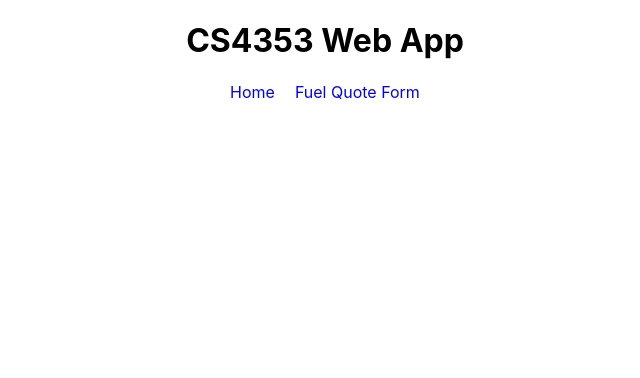
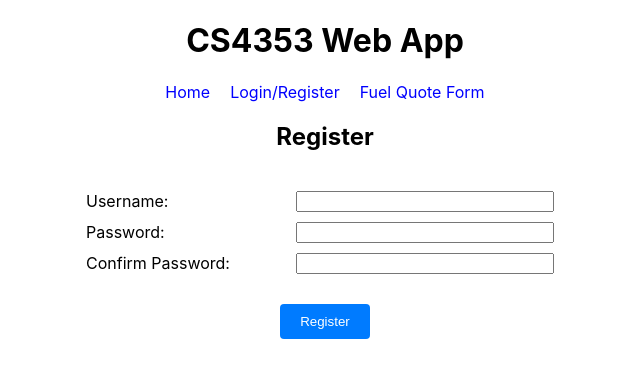
Before and after one commit to anhvu0/Fuel4353, a React (Create React App) app in the folder fuel_rate_calc/: page /register in a window 1280 px wide. Shown: the top 378 px of the page, without its empty margins (315-955 px from the left). Built offline with nearby package versions, Linux system fonts and the light colour scheme.

Commit message:
fuelquoteformv2

```diff
--- a/fuel_rate_calc/src/App.js
+++ b/fuel_rate_calc/src/App.js
@@ -1,4 +1,6 @@
 import './App.css';
+import Login from './Login';
+import Register from './Register';
 import FuelQuoteForm from './FuelQuoteForm';
 import { BrowserRouter as Router, Routes, Route, NavLink } from "react-router-dom";
 function App() {
@@ -7,16 +9,16 @@ function App() {
       <h1>CS4353 Web App</h1>
 
       <Router>
-        {/* Navigation bar */}
         <nav>
           <ul>
-            {/* Navigation link to the home page */}
             <li>
               <NavLink to="/"  className={({ isActive }) => isActive ? 'active' : undefined}>
                 Home
               </NavLink>
             </li>
-            {/* Navigation link to the Fuel Quote Form */}
+            <li>
+              <a href="/login">Login/Register</a>
+            </li>
             <li>
             <NavLink to="/fuel-quote-form" className={({ isActive }) => isActive ? 'active' : undefined}>
               Fuel Quote Form
@@ -27,7 +29,9 @@ function App() {
 
         {/* Routes */}
         <Routes>
-        <Route exact path="/" element={<h2>This is the main page</h2>} />
+          <Route exact path="/" element={<h2>This is the main page</h2>} />
+          <Route exact path="/login" element={<Login />} />
+          <Route exact path="/register" element={<Register />} />
           <Route exact path="/fuel-quote-form" element={<FuelQuoteForm />} />
         </Routes>
       </Router>
--- a/fuel_rate_calc/src/FuelQuoteForm.css
+++ b/fuel_rate_calc/src/FuelQuoteForm.css
@@ -2,23 +2,20 @@
 .title {
   text-align: center;
   width: 100%; /* Ensure the title stretches across the full width */
-  margin-top: 20px; /* Adjust top margin as needed */
+  margin-top: 20px;
 }
 
 .form-container {
   display: flex;
   justify-content: center;
-  /*align-items: center;*/
   min-height: 100vh; /* This will take up the full viewport height */
 }
 
-/* Styles for the form itself */
 .fuel-quote-form {
   /* Align the form contents to the left */
   display: flex;
   flex-direction: column;
   align-items: flex-start;
-  /* Add some padding around the form if needed */
   padding: 20px;
 }
 
@@ -38,12 +35,38 @@
 
 .form-group input {
   flex: 1; /* ensures input fields take up the remaining space */
-  width: 100%; /* This will make the input take the full width of its container */
-  /*max-width: 300px; /* This sets a maximum width; adjust as needed */
+  width: 100%;
   margin-right: 10px; /* Space after the input, adjust as needed */
 }
 
 .retrieve-address {
-  width: 100%; /* You can also set a fixed pixel width here if you prefer */
+  width: 100%;
   min-width: 250px; /* Example fixed width, adjust as needed */
 }
+
+button {
+  display: block; /* This will treat the button as a block element */
+  margin: 20px auto; /* This applies margin to the top and bottom, and auto margin to left and right */
+  padding: 10px 20px;
+  background-color: #007bff;
+  color: #fff;
+  border: none;
+  border-radius: 4px;
+  cursor: pointer;
+}
+
+button:hover {
+  background-color: #0056b3;
+}
+
+.button-container {
+  display: flex;
+  justify-content: center;
+  width: 100%; /* Ensure it takes full width to work with justify-content */
+  gap: 10px; /* Adjust the gap between buttons */
+}
+
+.button-login, .button-register {
+  padding: 10px 20px; /* Example padding, adjust as needed */
+  cursor: pointer;
+}
--- /dev/null
+++ b/fuel_rate_calc/src/Login.js
@@ -0,0 +1,37 @@
+import React from 'react';
+import { Link } from 'react-router-dom';
+import './FuelQuoteForm.css';
+
+const Login = () => {
+  return (
+    <div>
+        <div className="title">
+            <h2>Login</h2>
+        </div>
+        <div className="form-container">
+        <form className="fuel-quote-form">
+            <div className="form-group">
+            <label htmlFor="username">Username:</label>
+            <input type="text" id="username" className="form-control" />
+            </div>
+            <div className="form-group">
+            <label htmlFor="password">Password:</label>
+            <input type="password" id="password" className="form-control" />
+            </div>
+
+            <div className="button-container">
+                <button type="submit" className="button-login">Login</button>
+
+            </div>
+            <div className="button-container">
+                <Link to="/register">
+                        <button type="button" className="button-register">Register</button>
+                    </Link>
+            </div>
+        </form>
+        </div>
+    </div>
+  );
+};
+
+export default Login;
--- /dev/null
+++ b/fuel_rate_calc/src/Register.js
@@ -0,0 +1,52 @@
+import React, { useState } from 'react';
+import './FuelQuoteForm.css';
+
+const Register = () => {
+  const [password, setPassword] = useState('');
+  const [confirmPassword, setConfirmPassword] = useState('');
+
+  const handlePasswordChange = (e) => {
+    setPassword(e.target.value);
+  };
+
+  const handleConfirmPasswordChange = (e) => {
+    setConfirmPassword(e.target.value);
+  };
+
+  const handleSubmit = (e) => {
+    e.preventDefault();
+    if (password !== confirmPassword) {
+      alert("Passwords don't match");
+      return;
+    }
+    // Handle registration logic
+  };
+
+  return (
+    <div>
+      <div className="title">
+          <h2>Register</h2>
+        </div>
+      <div className="form-container">
+
+        <form className="fuel-quote-form" onSubmit={handleSubmit}>
+          <div className="form-group">
+            <label htmlFor="username">Username:</label>
+            <input type="text" id="username" className="retrieve-address" />
+          </div>
+          <div className="form-group">
+            <label htmlFor="password">Password:</label>
+            <input type="password" id="password" className="retrieve-address" value={password} onChange={handlePasswordChange} />
+          </div>
+          <div className="form-group">
+            <label htmlFor="confirmPassword">Confirm Password:</label>
+            <input type="password" id="confirmPassword" className="retrieve-address" value={confirmPassword} onChange={handleConfirmPasswordChange} />
+          </div>
+          <button type="submit">Register</button>
+        </form>
+      </div>
+    </div>
+  );
+};
+
+export default Register;
```
